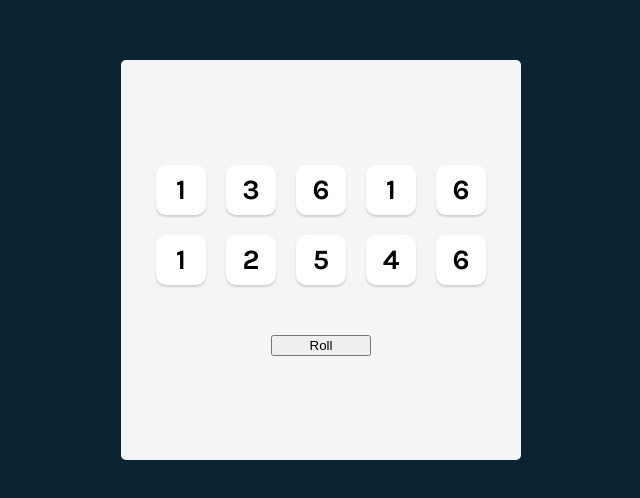
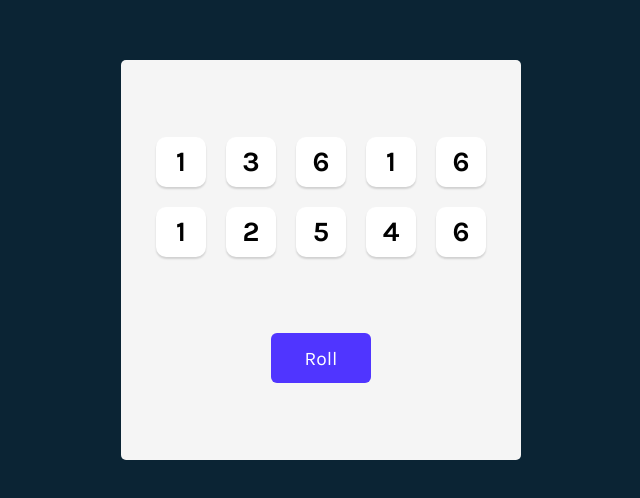
Before and after one commit to TylerNguye/tenzies, a React (Vite) app: page / in a window 1280 px wide. Shown: the part 140-638 px from the top of the page, without its empty margins (319-959 px from the left). Built offline with nearby package versions, Linux system fonts and the light colour scheme.

Commit message:
Improve roll button UI

```diff
--- a/src/components/App.jsx
+++ b/src/components/App.jsx
@@ -4,14 +4,14 @@ import Die from './Die'
 export default function App() {
     const [dice, setDice] = useState(generateAllNewDice());
 
-    function rollDice() {
-        setDice(generateAllNewDice);
-    }
-
     function generateAllNewDice() {
         return new Array(10)
             .fill(0)
             .map(() => Math.ceil(Math.random() * 6))
+    }
+
+    function rollDice() {
+        setDice(generateAllNewDice);
     }
 
     const diceElements = dice.map(num => <Die value={num}/>)
--- a/src/index.css
+++ b/src/index.css
@@ -11,6 +11,7 @@ body {
   flex-direction: column;
   justify-content: center;
   align-items: center;
+  font-family: Karla, sans-serif;
 }
 
 div#root {
@@ -27,7 +28,7 @@ main {
   width: 100%;
   display: flex;
   flex-direction: column;
-  justify-content: center;
+  justify-content: space-evenly;
   align-items: center;
 }
 
@@ -40,18 +41,26 @@ main {
 
 #diceDiv > .die {
   background-color: white;
-  font-family: Karla, sans-serif;
+  font-family: inherit;
   font-size: 1.75rem;
   font-weight: bold;
   height: 50px;
   width: 50px;
   box-shadow: 0px 2px 2px rgba(0, 0, 0, 0.15);
   border-radius: 10px;
-  border: none;
-  cursor: pointer;
 }
 
 #rollBtn {
-  margin-top: 50px;
   width: 100px;
+  height: 50px;
+  border-radius: 6px;
+  background-color: #5035FF;
+  color: white;
+  font-size: 1.2rem;
+  font-family: inherit;
 }
+
+button {
+  cursor: pointer;
+  border: none;
+}
```
